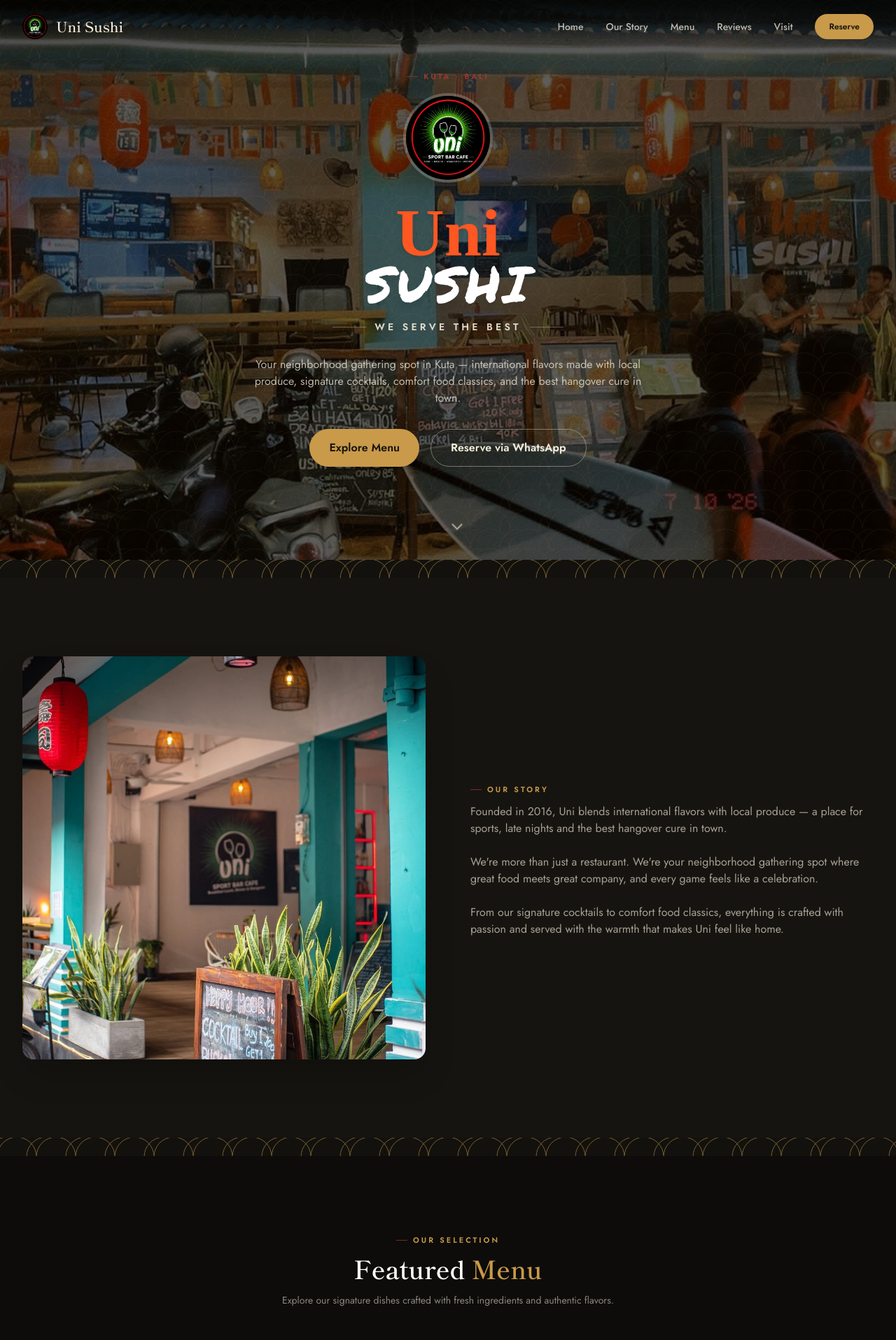
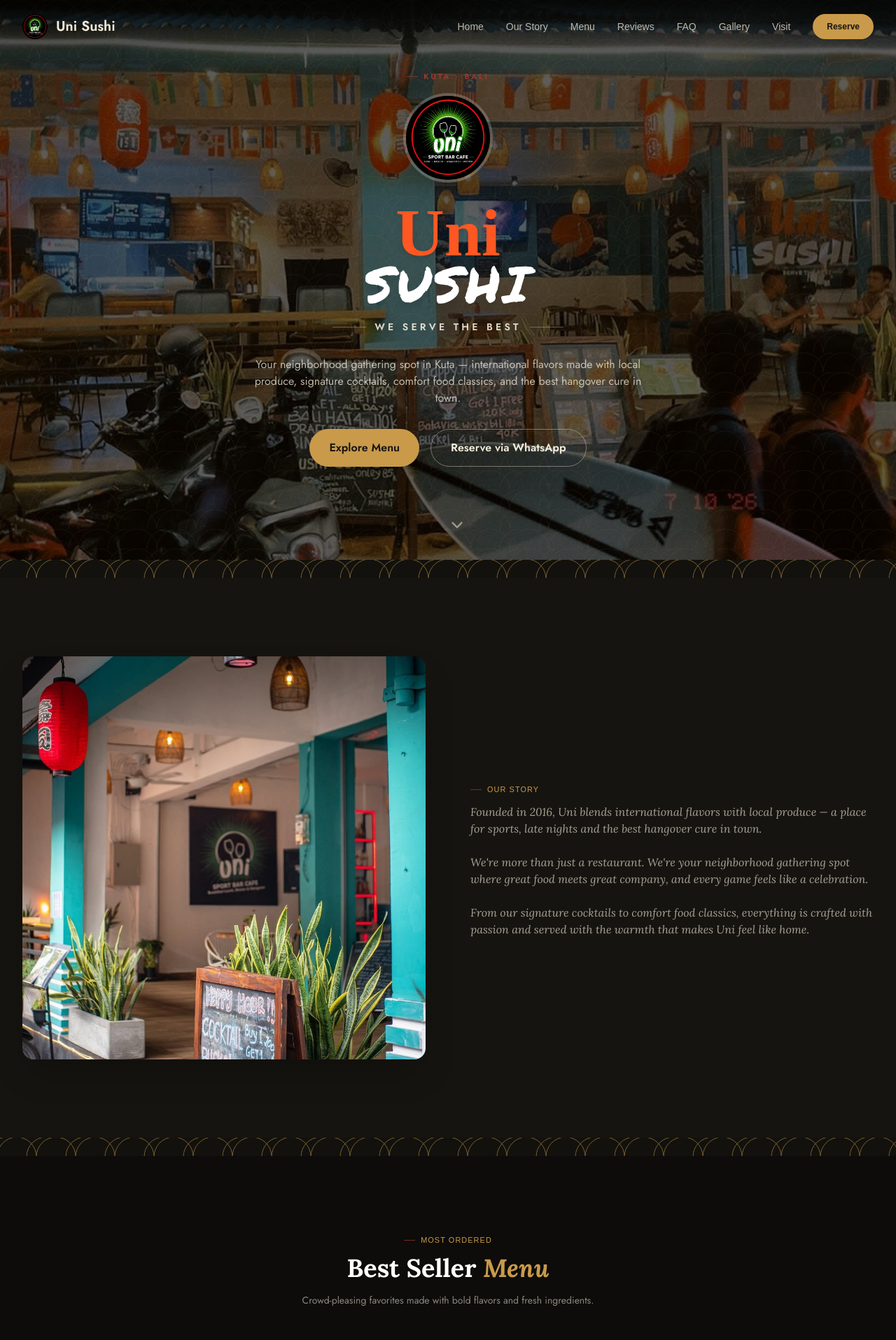
Before and after one commit to pradanadimas534/uni_sushi, a React (Vite) app: page / in a window 1280 px wide. Shown: the top 1915 px of the page at 70% size. Built offline with nearby package versions, Linux system fonts and the light colour scheme; grey boxes are pictures that could not be loaded; a web font is replaced by a local one.

Commit message:
perbaikan 9

```diff
--- a/index.html
+++ b/index.html
@@ -17,6 +17,11 @@
     rel="stylesheet">
   <!-- Font Back to Black Demo -->
   <link href="https://fonts.cdnfonts.com/css/back-to-black-demo" rel="stylesheet">
+
+  <link rel="preconnect" href="https://fonts.googleapis.com">
+  <link rel="preconnect" href="https://fonts.gstatic.com" crossorigin>
+  <link href="https://fonts.googleapis.com/css2?family=Lora:ital,wght@0,400..700;1,400..700&display=swap"
+    rel="stylesheet">
   <title>Uni Sushi — Restaurant & Bar, Kuta Bali</title>
 </head>
 
--- a/src/App.jsx
+++ b/src/App.jsx
@@ -1,6 +1,6 @@
 import React, { useState, useEffect, useRef, useMemo } from 'react';
 import { HashRouter, Routes, Route, Link } from 'react-router-dom';
-import { MapPin, Phone, Mail, Clock, ChevronDown, Star } from 'lucide-react';
+import { MapPin, Phone, Mail, Clock, ChevronDown, Star, Italic } from 'lucide-react';
 
 import { Swiper, SwiperSlide } from 'swiper/react';
 import { Autoplay, Pagination, Navigation } from 'swiper/modules';
@@ -124,6 +124,8 @@
     { label: 'Our Story', to: '#about' },
     { label: 'Menu', to: '/menu' },
     { label: 'Reviews', to: '#reviews' },
+    { label: 'FAQ', to: '#faq'},
+    { label: 'Gallery', to: '/gallery'},
     { label: 'Visit', to: '#visit' },
   ];
 
@@ -131,11 +133,14 @@
     <>
       <nav className={`fixed top-0 inset-x-0 z-50 transition-all duration-300 ${scrolled ? 'bg-ink/95 backdrop-blur shadow-lg py-3 2xl:py-5' : 'bg-gradient-to-b from-black/60 to-transparent py-5 2xl:py-8'}`}>
         <div className="max-w-7xl 2xl:max-w-[1600px] mx-auto px-4 sm:px-6 lg:px-8 flex items-center justify-between">
-          <Link to="/" className="font-serif text-xl 2xl:text-3xl font-semibold flex items-center gap-3 text-paper shrink-0">
+          <Link to="/" className="font-lora text-xl 2xl:text-3xl font-semibold flex items-center gap-3 text-paper shrink-0">
             <img src={imgSrc(content.logo)} alt={content.brand} className="w-9 h-9 2xl:w-12 2xl:h-12 rounded-full object-cover shrink-0" />
             <span>{content.brand}</span>
           </Link>
-          <div className="hidden md:flex items-center gap-8 2xl:gap-12">
+          <div
+            className="hidden md:flex items-center gap-8 2xl:gap-12"
+            style={{ fontFamily: "'Noto Sans JP', sans-serif" }}
+          >
             {primaryLinks.filter((link) => showMenuLink || link.label !== 'Menu').map((link) => (
               link.to.startsWith('#') ? (
                 <a key={link.to} href={link.to} onClick={(e) => handleHashScroll(e, link.to)} className="text-sm 2xl:text-lg font-medium text-paper/75 hover:text-gold transition-colors">
@@ -145,7 +150,9 @@
                 <Link key={link.to} to={link.to} className="text-sm 2xl:text-lg font-medium text-paper/75 hover:text-gold transition-colors">{link.label}</Link>
               )
             ))}
-            <a href={wa} className="inline-flex items-center justify-center rounded-full px-5 py-2.5 2xl:px-8 2xl:py-3.5 text-xs 2xl:text-base font-semibold bg-gold text-ink hover:bg-gold/85 transition-colors shrink-0">Reserve</a>
+            <a href={wa} className="inline-flex items-center justify-center rounded-full px-5 py-2.5 2xl:px-8 2xl:py-3.5 text-xs 2xl:text-base font-semibold bg-gold text-ink hover:bg-gold/85 transition-colors shrink-0">
+              Reserve
+            </a>
           </div>
           <button aria-label="Open menu" onClick={() => setMobileOpen(true)} className="md:hidden p-2 text-paper focus:outline-none">
             <svg width="24" height="24" viewBox="0 0 24 24" fill="none" stroke="currentColor" strokeWidth="2"><path d="M3 6h18M3 12h18M3 18h18" /></svg>
@@ -209,9 +216,26 @@
   );
 }
 
+
 function HomePage({ content, items, katalog, data, wa, scrolled, mobileOpen, setMobileOpen }) {
   useReveal();
 
+  const [openFaqIndex, setOpenFaqIndex] = useState(null);
+
+  const toggleFAQ = (index) => {
+    setOpenFaqIndex(openFaqIndex === index ? null : index);
+  };
+
+  // Helper scroll aman jika handleHashScroll tidak ada
+  const handleScroll = (e, targetId) => {
+    e.preventDefault();
+    if (typeof handleHashScroll === 'function') {
+      handleHashScroll(e, targetId);
+    } else {
+      const el = document.querySelector(targetId);
+      if (el) el.scrollIntoView({ behavior: 'smooth' });
+    }
+  };
   const heroImg = content.heroImage;
 
   return (
@@ -297,10 +321,15 @@
             </div>
 
             <div className="reveal order-1 lg:order-2">
-              <div className="eyebrow mb-3 text-gold 2xl:text-base">
+              <div
+                className="eyebrow mb-3 text-gold 2xl:text-base tracking-widest uppercase font-medium"
+                style={{ fontFamily: "'Noto Sans JP', sans-serif" }}
+              >
                 {content?.aboutEyebrow}
               </div>
-              <p className="text-paper/65 leading-relaxed whitespace-pre-line text-sm md:text-base 2xl:text-xl">
+              <p className="text-paper/65 leading-relaxed whitespace-pre-line text-sm md:text-base 2xl:text-xl"
+                style={{ fontFamily: "'Lora', serif", fontStyle: "italic" }}
+              >
                 {content?.aboutText}
               </p>
             </div>
@@ -314,13 +343,21 @@
       <section className="py-20 md:py-28 2xl:py-36 bg-black/40 overflow-hidden" id="menu-highlight">
         <div className="max-w-7xl 2xl:max-w-[1600px] mx-auto px-4 sm:px-6 lg:px-8">
           <div className="reveal text-center max-w-xl 2xl:max-w-3xl mx-auto mb-4">
-            <div className="eyebrow justify-center flex mb-3 text-gold 2xl:text-base">Our Selection</div>
-            <h2 className="text-2xl sm:text-3xl md:text-4xl 2xl:text-5xl font-semibold text-white">
-              Featured <span className="text-gold">Menu</span>
+            <div
+              className="eyebrow flex justify-center mb-3 text-gold 2xl:text-base tracking-widest font-medium uppercase"
+              style={{ fontFamily: "'Noto Sans JP', sans-serif" }}
+            >
+              MOST ORDERED
+            </div>
+            <h2
+              className="text-2xl sm:text-3xl md:text-4xl 2xl:text-5xl font-bold text-white"
+              style={{ fontFamily: "'Lora', serif" }}
+            >
+              Best Seller <span className="text-gold italic">Menu</span>
             </h2>
           </div>
           <p className="reveal text-center text-paper/55 text-sm 2xl:text-lg max-w-lg 2xl:max-w-2xl mx-auto mb-12 2xl:mb-16">
-            Explore our signature dishes crafted with fresh ingredients and authentic flavors.
+            Crowd-pleasing favorites made with bold flavors and fresh ingredients.
           </p>
 
           {(() => {
@@ -448,11 +485,16 @@
       <section className="py-20 md:py-28 2xl:py-36 bg-black/25 overflow-hidden" id="reviews">
         <div className="max-w-7xl 2xl:max-w-[1600px] mx-auto px-4 sm:px-6 lg:px-8">
           <div className="reveal text-center max-w-xl 2xl:max-w-3xl mx-auto mb-10">
-            <div className="eyebrow justify-center flex mb-3 text-gold 2xl:text-base">
+            <div
+              className="eyebrow flex justify-center mb-3 text-gold 2xl:text-base tracking-widest font-medium uppercase"
+              style={{ fontFamily: "'Noto Sans JP', sans-serif" }}
+            >
               Google Reviews
             </div>
-            <h2 className="text-2xl sm:text-3xl md:text-4xl 2xl:text-5xl font-semibold text-paper">
-              What Our <span className="text-gold">Customers Say</span>
+            <h2 className="text-2xl sm:text-3xl md:text-4xl 2xl:text-5xl font-semibold text-paper"
+              style={{ fontFamily: "'Lora', serif" }}
+            >
+              What Our <span className="text-gold italic">Customers Say</span>
             </h2>
           </div>
           <div className="min-h-[280px] flex items-center justify-center">
@@ -461,40 +503,101 @@
         </div>
       </section>
 
+      <div className="wave-divider bg-black/25" />
+
+      {/* FAQ SECTION */}
+      <section className="py-16 md:py-24 bg-[#121212] text-paper" id="faq">
+        <div className="max-w-4xl mx-auto px-4 sm:px-6 lg:px-8">
+          <div
+            className="eyebrow flex justify-center mb-3 text-gold 2xl:text-base tracking-widest font-medium uppercase"
+            style={{ fontFamily: "'Noto Sans JP', sans-serif" }}
+          >
+            Got Questions?
+          </div>
+
+          <h2
+            className="text-3xl sm:text-4xl md:text-5xl font-bold text-center text-white mb-12"
+            style={{ fontFamily: "'Lora', serif" }}
+          >
+            Frequently Asked <span className="text-[#FF5722] italic">Questions</span>
+          </h2>
+
+          <div
+            className="space-y-4"
+            style={{ fontFamily: "'Noto Sans JP', sans-serif" }}
+          >
+            {(data?.faqData || []).map((item, index) => {
+              const isOpen = openFaqIndex === index;
+              return (
+                <div
+                  key={index}
+                  className="border border-white/10 rounded-xl overflow-hidden bg-white/5 transition-colors duration-200"
+                >
+                  <button
+                    onClick={() => toggleFAQ(index)}
+                    className="w-full flex items-center justify-between p-5 text-left text-base sm:text-lg font-medium text-paper hover:text-gold transition-colors focus:outline-none"
+                  >
+                    <span>{item.q}</span>
+                    <i
+                      className={`fa-solid fa-chevron-down ml-4 text-gold text-sm transition-transform duration-300 ${isOpen ? 'rotate-180' : ''}`}
+                    ></i>
+                  </button>
+
+                  {isOpen && (
+                    <div className="px-5 pb-5 pt-1 text-sm sm:text-base text-paper/80 leading-relaxed border-t border-white/5">
+                      {item.a}
+                    </div>
+                  )}
+                </div>
+              );
+            })}
+          </div>
+        </div>
+      </section>
+
+      <div className="wave-divider bg-black/25" />
+
       {/* VISIT US SECTION */}
       <section className="py-20 md:py-28 2xl:py-36" id="visit">
         <div className="max-w-7xl 2xl:max-w-[1600px] mx-auto px-4 sm:px-6 lg:px-8">
           <div className="reveal text-center max-w-xl 2xl:max-w-3xl mx-auto mb-12">
-            <div className="eyebrow justify-center flex mb-3 2xl:text-base">Come Say Hi</div>
-            <h2 className="text-2xl sm:text-3xl md:text-4xl 2xl:text-5xl font-semibold">Visit <span className="text-gold">Us</span></h2>
+            <div
+              className="eyebrow flex justify-center mb-3 text-gold 2xl:text-base tracking-widest font-medium uppercase"
+              style={{ fontFamily: "'Noto Sans JP', sans-serif" }}
+            >
+              Come Say Hi
+            </div>
+            <h2 className="text-2xl sm:text-3xl md:text-4xl 2xl:text-5xl font-semibold" style={{ fontFamily: "'Lora', serif" }}
+            >
+              Visit <span className="text-gold italic">Us</span></h2>
           </div>
           <div className="grid grid-cols-1 lg:grid-cols-2 gap-10 2xl:gap-16 items-start">
             <div className="reveal space-y-6 2xl:space-y-8">
               <div className="flex gap-4 items-start">
                 <div className="w-10 h-10 2xl:w-12 2xl:h-12 rounded-full bg-gold/15 flex items-center justify-center shrink-0 text-gold mt-1"><MapPin size={18} className="2xl:w-6 2xl:h-6" /></div>
                 <div>
-                  <div className="font-serif font-semibold mb-1 2xl:text-xl">Location</div>
+                  <div className="font-Lora font-semibold mb-1 2xl:text-xl">Location</div>
                   <div className="text-sm 2xl:text-base text-paper/60">{content.address}</div>
                 </div>
               </div>
               <div className="flex gap-4 items-start">
                 <div className="w-10 h-10 2xl:w-12 2xl:h-12 rounded-full bg-gold/15 flex items-center justify-center shrink-0 text-gold mt-1"><Phone size={18} className="2xl:w-6 2xl:h-6" /></div>
                 <div>
-                  <div className="font-serif font-semibold mb-1 2xl:text-xl">Phone</div>
+                  <div className="font-Lora font-semibold mb-1 2xl:text-xl">Phone</div>
                   <div className="text-sm 2xl:text-base text-paper/60">{content.phone}</div>
                 </div>
               </div>
               <div className="flex gap-4 items-start">
                 <div className="w-10 h-10 2xl:w-12 2xl:h-12 rounded-full bg-gold/15 flex items-center justify-center shrink-0 text-gold mt-1"><Mail size={18} className="2xl:w-6 2xl:h-6" /></div>
                 <div>
-                  <div className="font-serif font-semibold mb-1 2xl:text-xl">Email</div>
+                  <div className="font-Lora font-semibold mb-1 2xl:text-xl">Email</div>
                   <div className="text-sm 2xl:text-base text-paper/60">{content.email}</div>
                 </div>
               </div>
               <div className="flex gap-4 items-start">
                 <div className="w-10 h-10 2xl:w-12 2xl:h-12 rounded-full bg-gold/15 flex items-center justify-center shrink-0 text-gold mt-1"><Clock size={18} className="2xl:w-6 2xl:h-6" /></div>
                 <div>
-                  <div className="font-serif font-semibold mb-1 2xl:text-xl">Opening Hours</div>
+                  <div className="font-Lora font-semibold mb-1 2xl:text-xl">Opening Hours</div>
                   {(content.hours || []).map((h, i) => {
                     const label = h.d || h.day || h.label || 'Hours';
                     const value = h.h || h.time || h.hours || '';
--- a/src/devData.js
+++ b/src/devData.js
@@ -33,12 +33,13 @@
     { id: 8, name: 'Sandwich & Dessert' },
     { id: 9, name: 'Appetizer' },
     { id: 10, name: 'Supreme' },
-    { id: 11, name: 'Salad'}
+    { id: 11, name: 'Salad' },
+    { id: 12, name: 'Pizza Edition' }
   ],
   items: [
     { id: 1, name: 'Alvocado Coffee', image: '/images/avocado_coffee.jpg' },
     { id: 2, name: 'Bucket Bali Hai', image: '/images/bucket_bali_hai.jpg' },
-    { id: 3, name: 'Calsone Pizza', image: '/images/calsone_pizza.jpg' },
+    { id: 3, categories: 12, name: 'Calsone Pizza', image: '/images/calsone_pizza.jpg' },
     { id: 4, name: 'Chicken Habachi Grill', image: '/images/chiken_habachi_grill.jpg' },
     { id: 5, categories: 2, name: 'Chicken Teriyaki Roll', image: '/images/chiken_teriyaki_roll.jpg' },
     { id: 6, name: 'Chiraszi Deluxe Uni', image: '/images/chiraszi_deluxe_uni.jpg' },
@@ -48,7 +49,7 @@
     { id: 10, categories: 11, name: 'Kani Crab Salad', image: '/images/kani_crab_salad.jpg' },
     { id: 11, name: 'Karage Chicken', image: '/images/karage_chiken.jpg' },
     { id: 12, name: 'Manggo Daiquiri', image: '/images/manggo_daiquiri.jpg' },
-    { id: 13, name: 'Margarita Pizza', image: '/images/margarita_pizza.jpg' },
+    { id: 13, categories: 12, name: 'Margarita Pizza', image: '/images/margarita_pizza.jpg' },
     { id: 14, categories: 6, name: 'Mongolian Beef', image: '/images/mongolian_beef.jpg', isFeatured: true },
     { id: 15, name: 'Nasi Goreng Nusantara', image: '/images/nasi_goreng_nusantara.jpg', isFeatured: true },
     { id: 16, name: 'Pinacolada', image: '/images/pinacolada.jpg' },
@@ -59,10 +60,10 @@
     { id: 21, categories: 5, name: 'Tripel Monkey Burger', image: '/images/tripel_monkey_burger.jpg' },
     { id: 22, categories: 5, name: 'Ultimate Burger Uni', image: '/images/ultimate_burger_uni.jpg' },
     { id: 23, categories: 8, name: 'Uni Club Sandwich', image: '/images/uni_club_sandwich.jpg' },
-    { id: 24, name: 'Uni Spot Bar Pizza', image: '/images/uni_spot_bar_pizza.jpg' },
+    { id: 24, categories: 12, name: 'Uni Spot Bar Pizza', image: '/images/uni_spot_bar_pizza.jpg' },
     { id: 25, categories: 2, name: 'Sushi Lover', image: '/images/sushi_lover.jpg', isFeatured: true, },
     { id: 26, categories: 10, name: 'Salmon Mentai', image: '/images/salmon_mentai_roll.jpg', isFeatured: true },
-    { id: 27, name: 'Cosmic Colanda', image: '/images/cosmic_colanda.jpg'}
+    { id: 27, name: 'Cosmic Colanda', image: '/images/cosmic_colanda.jpg' }
   ],
   // gallery: [
   //   { id: 1, image: '/images/IMG_3696.jpg',},
@@ -76,7 +77,34 @@
   //   { id: 9, image: '/images/IMG_6712.jpg'}
   // ],
 
-  katalog: [
-
-  ],
+  faqData: [
+    {
+      q: "Where is Uni Sushi Bali located?",
+      a: "We're located on Jl. Benesari, Kuta, Kec. Kuta, Kabupaten Badung, Bali — an easy walk from the heart of Kuta."
+    },
+    {
+      q: "What are Uni Sushi's opening hours?",
+      a: "We're open daily from 11:00 AM to 12:00 AM (midnight), including weekends."
+    },
+    {
+      q: "What are Uni Sushi's signature menu items?",
+      a: "We serve a mix of sushi bar and Asian fusion dishes, with guest favorites including Caesar Salad, Chicken Cashewnuts, and Chicken Strip with Vegetable — all made with fresh ingredients and bold flavors."
+    },
+    {
+      q: "Does Uni Sushi offer delivery?",
+      a: "Yes, we deliver via GoFood and GrabFood, or you can order directly through WhatsApp."
+    },
+    {
+      q: "How can I contact or place an order?",
+      a: "You can reach us at 0813-3990-099, or simply order through the 'Order via WhatsApp' button on our website."
+    },
+    {
+      q: "Can I make a reservation?",
+      a: "Yes, just use the 'Reserve' button on our website to book a table in advance — especially recommended during peak hours."
+    },
+    {
+      q: "What's the average price range per person?",
+      a: "Expect to spend around Rp75,000–Rp100,000 per person, depending on your menu choices."
+    }
+  ]
 };
```
